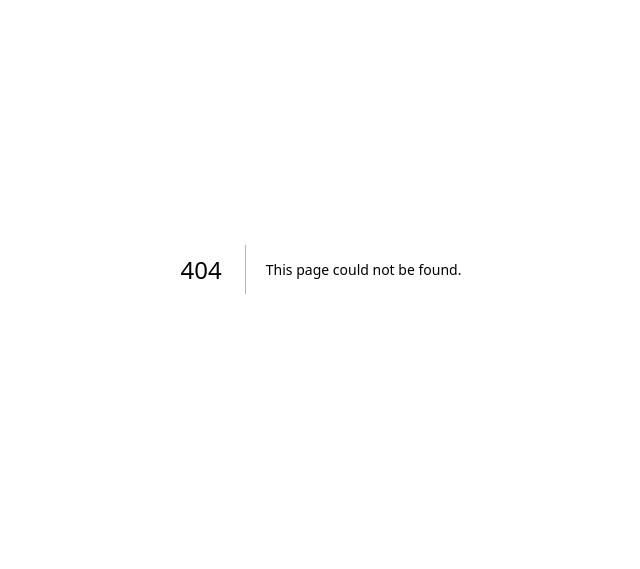
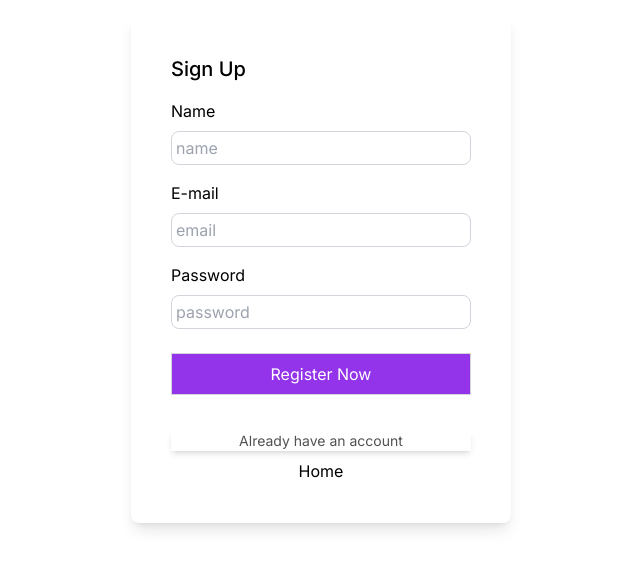
Before and after one commit to Gabianchini/ecommerce-fashion, a Next.js app: page /signup in a window 1280 px wide. Before the commit this address had no page. Shown: the part 131-700 px from the top of the page, without its empty margins (319-959 px from the left). Built offline with nearby package versions, Linux system fonts and the light colour scheme.

Commit message:
✨Add feature Signup

```diff
--- /dev/null
+++ b/app/api/register/route.ts
@@ -0,0 +1,24 @@
+import prisma from "@/app/prismadb";
+import bcrypt from "bcrypt"; // hashes to passwords
+import { NextResponse } from "next/server";
+
+export async function POST(request: Request) {
+  const body = await request.json();
+
+  const { name, email, password } = body;
+
+  const hashedPassword = await bcrypt.hash(password, 12);
+
+  try {
+    const user = await prisma.user.create({
+      data: {
+        name,
+        email,
+        password:hashedPassword
+      }
+    })
+    return NextResponse.json(user);
+  } catch {
+    return NextResponse.error();
+  }
+}
--- /dev/null
+++ b/app/signup/page.tsx
@@ -0,0 +1,12 @@
+import React from "react";
+import SignForm from "./signForm";
+
+type Props = {}
+
+const Page = (props:Props) => {
+    return(
+        <SignForm/>
+    )
+}
+
+export default Page
--- /dev/null
+++ b/app/signup/signForm.tsx
@@ -0,0 +1,57 @@
+'use client'
+import React, {useState} from 'react';
+import { useRouter } from 'next/navigation';
+import Link from 'next/link';
+import axios from 'axios'
+
+
+type Props = {}
+
+const SignForm = (props: Props) => {
+    const [user,setUser] = useState({
+        name:"",
+        email:"",
+        password:""
+
+    })
+
+    const router  = useRouter()
+
+    const Register = () => {
+        const data = {
+            name:user.name,
+            email:user.email,
+            password:user.password
+        }
+        axios.post('/api/register', data)
+        .then((response) => {
+            console.log(response);
+        })
+        .catch((error) => {
+            console.log(error)
+        }).finally(()=>{
+            router.push('/signin')
+        })
+    }
+
+
+
+  return (
+    <div className='flex flex-col items-center justify-center min-h-screen py-2'>
+       <div className='p-10 rounded-lg shadow-lg flex flex-col'>
+        <h1 className='text-xl font-medium mb-4'>Sign Up</h1>
+       <label htmlFor="" className='mb-2'>Name</label>
+       <input type="text" className='p-1 border-gray-300 border-[1px] rounded-lg w-[300px] mb-4 focus:outline-none focus:border-gray-600 text-black' id='name' value={user.name} placeholder='name' onChange={(e) => setUser({...user, name:e.target.value})} />
+       <label htmlFor="" className='mb-2'>E-mail</label>
+       <input type="email" className='p-1 border-gray-300 border-[1px] rounded-lg w-[300px] mb-4 focus:outline-none focus:border-gray-600 text-black' id='email' value={user.email} placeholder='email' onChange={(e) => setUser({...user, email:e.target.value})} />
+       <label htmlFor="" className='mb-2'>Password</label>
+       <input type="password" className='p-1 border-gray-300 border-[1px] rounded-lg w-[300px] mb-4 focus:outline-none focus:border-gray-600 text-black' id='password' value={user.password} placeholder='password' onChange={(e) => setUser({...user, password:e.target.value})} />
+       <button onClick={Register} className='p-2 border bg-purple-600 text-white border-gray-300 mt-2 mb-4 focus:outline-none focus:border-gray-600 text-black'>Register Now</button>
+       <Link href='/signin' className='text-sm shadow-md text-center mt-5 text-neutral-600'>Already have an account</Link>
+       <Link href='/' className='text-center mt-2'>Home</Link>
+       </div>
+    </div>
+  );
+}
+
+export default SignForm
```
